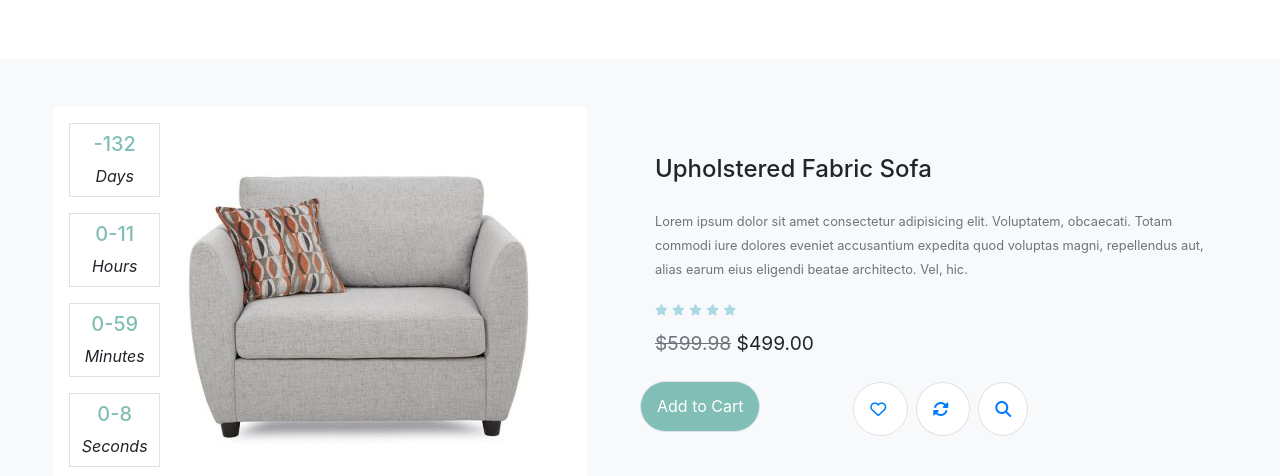
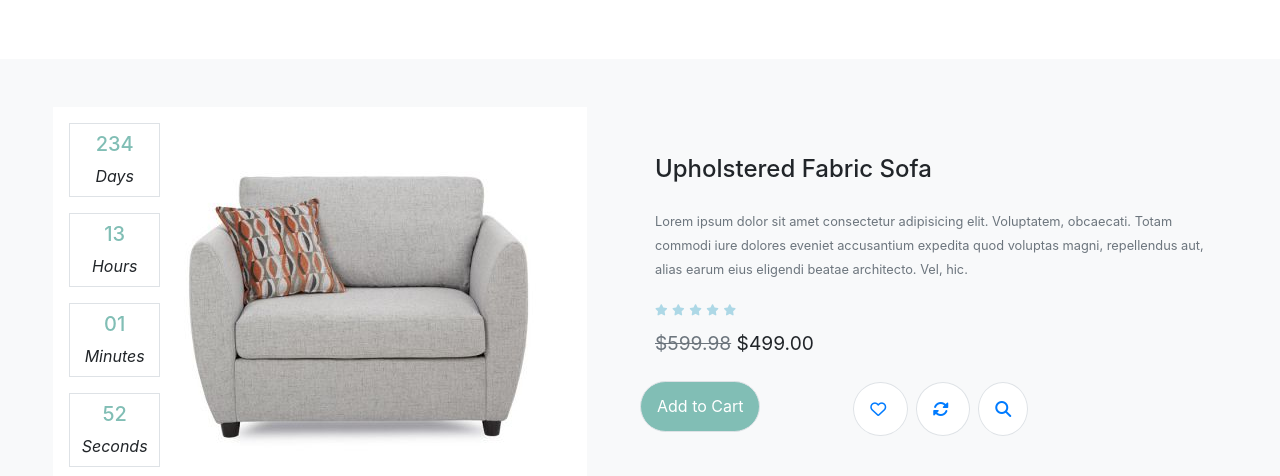
Before and after one commit to shabh2412/Livia, a plain HTML site: page index.html in a window 1280 px wide. Shown: the part 2200-2676 px from the top of the page. Drawn offline with nearby package versions, Linux system fonts and the light colour scheme; a web font is replaced by a local one.

Commit message:
Updated the event date

```diff
--- a/index.html
+++ b/index.html
@@ -915,7 +915,7 @@
         //Date count-down
         function countdown() {
             var now = new Date();
-            var eventDate = new Date(2020,00,01);
+            var eventDate = new Date(2021,00,01);
 
             var currentTime = now.getTime();
             var eventTime = eventDate.getTime();
```
